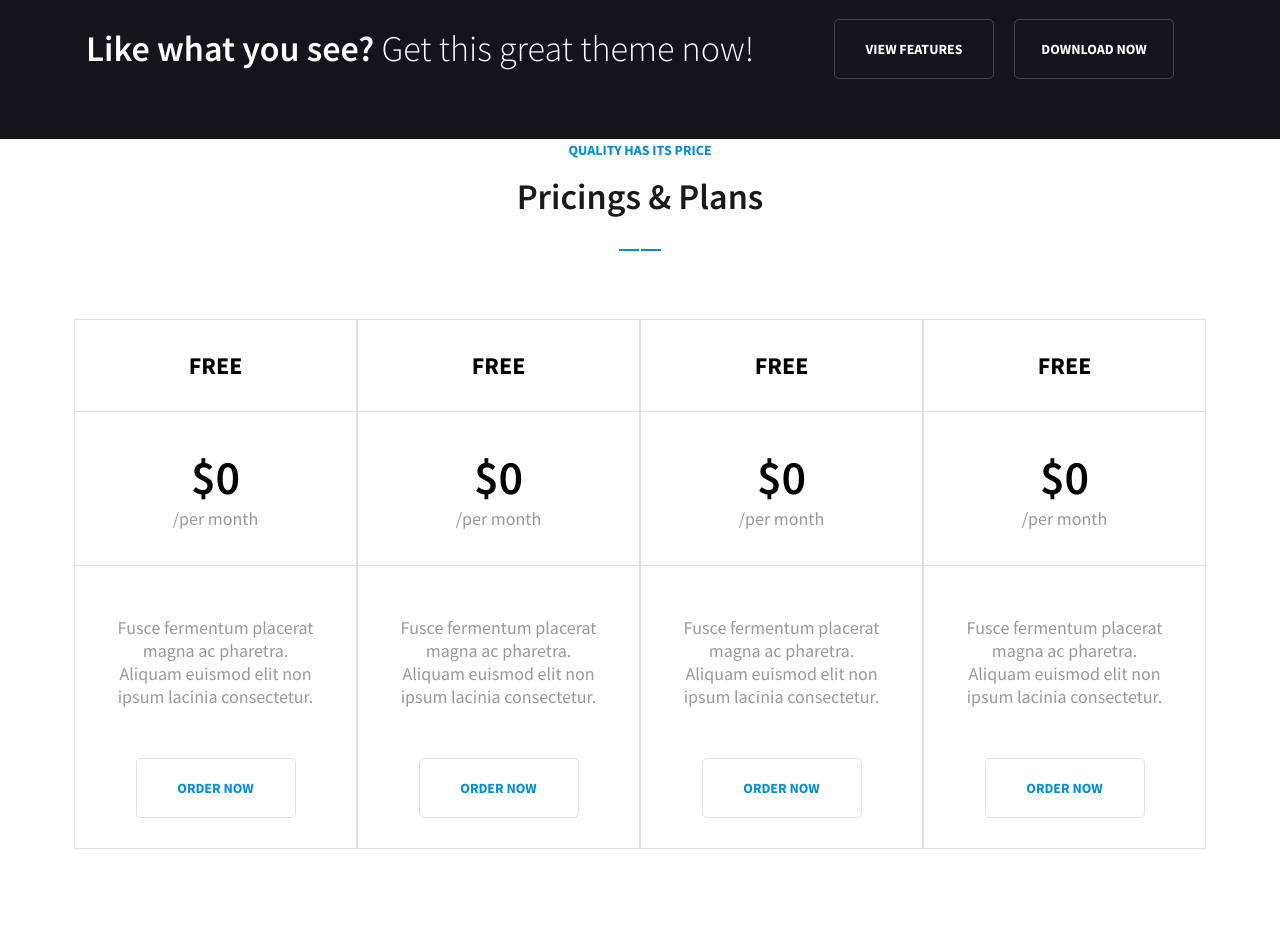
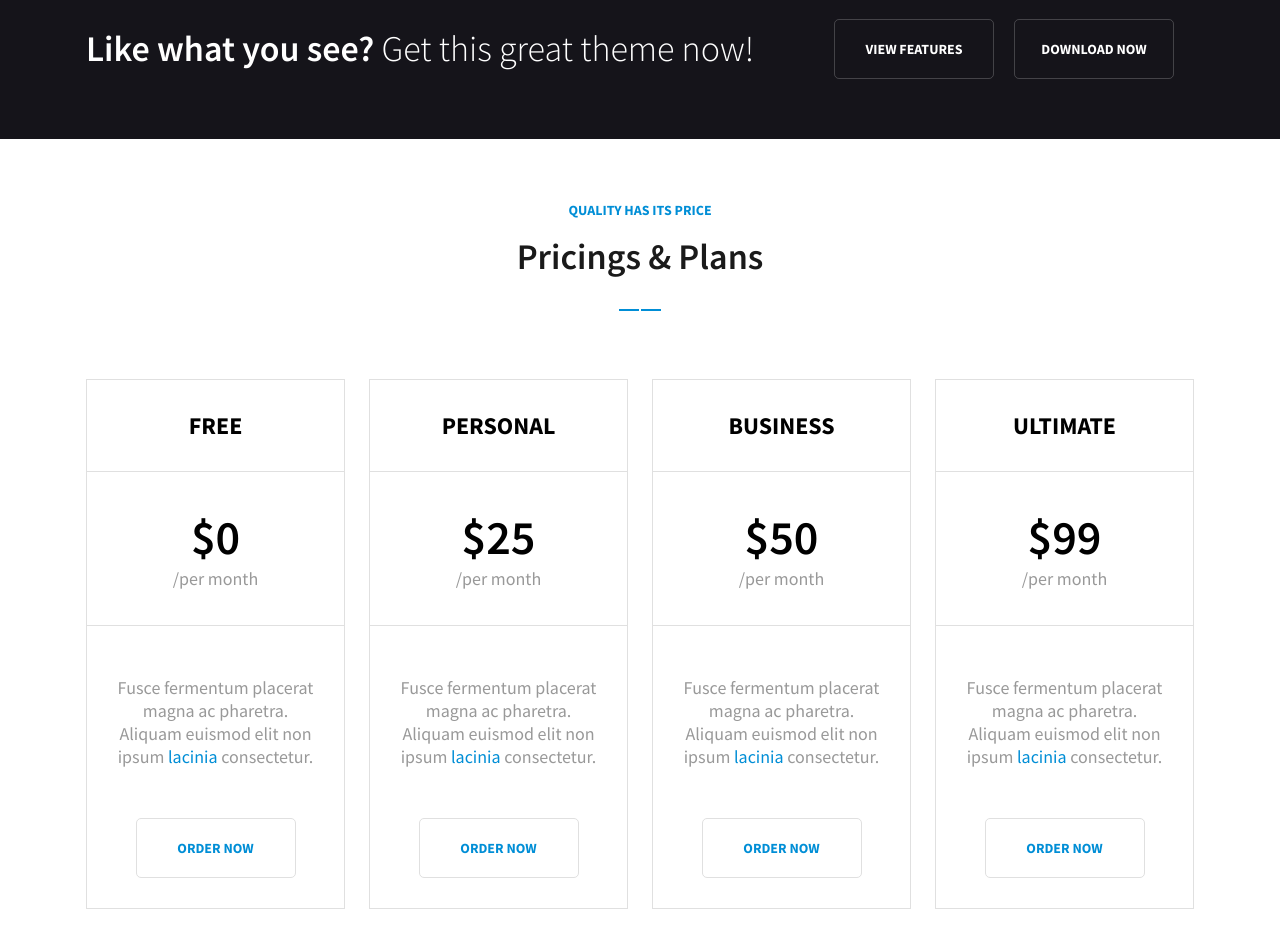
Before and after one commit to nnishim/control_02, a website: page index.html in a window 1280 px wide. Shown: the part 3420-4367 px from the top of the page. Before the commit the page ends 4299 px from the top, so only its background shows below. Drawn offline with nearby package versions, Linux system fonts and the light colour scheme.

Commit message:
закончил price

```diff
--- a/index.html
+++ b/index.html
@@ -336,56 +336,64 @@
             <h1 class="pricing__title top-title price__title">Pricings & Plans</h1>
           </div>
           <div class="price__cards row">
-            <div class="col-sm-6 col-lg-3 price__card">
+            <div class="col-md-6 col-lg-3">
+              <div class="price__card">
                 <div class="price__card-name">Free</div>
                 <div class="price__card-price">
                   <h2 class="price__card-pricing">$0</h2>
                   <span class="price__card-term">/per month</span>
                 </div>
                 <div class="price__card-info">
-                <p class="price__card-text">Fusce fermentum placerat magna ac pharetra. Aliquam euismod elit non ipsum lacinia consectetur.</p>
+                  <p class="price__card-text">Fusce fermentum placerat magna ac pharetra. Aliquam euismod elit non ipsum <span class="price__card-span">lacinia</span> consectetur.</p>
                 </div>
                 <div class="price__card-button">
                   <a href="#" class="price__card-btn">Order now</a>
                 </div>
               </div>
-            <div class="col-sm-6 col-lg-3 price__card">
-              <div class="price__card-name">Free</div>
+            </div>
+            <div class="col-md-6 col-lg-3">
+              <div class="price__card">
+                <div class="price__card-name">Personal</div>
                 <div class="price__card-price">
-                <h2 class="price__card-pricing">$0</h2>
+                  <h2 class="price__card-pricing">$25</h2>
                   <span class="price__card-term">/per month</span>
                 </div>
                 <div class="price__card-info">
-                <p class="price__card-text">Fusce fermentum placerat magna ac pharetra. Aliquam euismod elit non ipsum lacinia consectetur.</p>
+                  <p class="price__card-text">Fusce fermentum placerat magna ac pharetra. Aliquam euismod elit non ipsum <span class="price__card-span">lacinia</span> consectetur.</p>
                 </div>
                 <div class="price__card-button">
                   <a href="#" class="price__card-btn">Order now</a>
                 </div>
               </div>
-            <div class="col-sm-6 col-lg-3 price__card">
-              <div class="price__card-name">Free</div>
+            </div>
+            <div class="col-md-6 col-lg-3">
+              <div class="price__card">
+                <div class="price__card-name">Business</div>
                 <div class="price__card-price">
-                <h2 class="price__card-pricing">$0</h2>
+                  <h2 class="price__card-pricing">$50</h2>
                   <span class="price__card-term">/per month</span>
                 </div>
                 <div class="price__card-info">
-                <p class="price__card-text">Fusce fermentum placerat magna ac pharetra. Aliquam euismod elit non ipsum lacinia consectetur.</p>
+                  <p class="price__card-text">Fusce fermentum placerat magna ac pharetra. Aliquam euismod elit non ipsum <span class="price__card-span">lacinia</span> consectetur.</p>
                 </div>
                 <div class="price__card-button">
                   <a href="#" class="price__card-btn">Order now</a>
                 </div>
               </div>
-            <div class="col-sm-6 col-lg-3 price__card">
-              <div class="price__card-name">Free</div>
+            </div>
+            <div class="col-md-6 col-lg-3">
+              <div class="price__card">
+                <div class="price__card-name">Ultimate</div>
                 <div class="price__card-price">
-                <h2 class="price__card-pricing">$0</h2>
+                  <h2 class="price__card-pricing">$99</h2>
                   <span class="price__card-term">/per month</span>
                 </div>
                 <div class="price__card-info">
-                <p class="price__card-text">Fusce fermentum placerat magna ac pharetra. Aliquam euismod elit non ipsum lacinia consectetur.</p>
+                  <p class="price__card-text">Fusce fermentum placerat magna ac pharetra. Aliquam euismod elit non ipsum <span class="price__card-span">lacinia</span> consectetur.</p>
                 </div>
                 <div class="price__card-button">
                   <a href="#" class="price__card-btn">Order now</a>
+                </div>
               </div>
             </div>
           </div>
--- a/scss/adaptive.scss
+++ b/scss/adaptive.scss
@@ -67,6 +67,9 @@
 			margin-bottom: 20px;
 		}
 	}
+	.carousel-indicators{
+		margin-bottom: -170px;
+	}
 	.pricing{
 		&-carousel{
 			&__item{
--- a/scss/style.scss
+++ b/scss/style.scss
@@ -361,7 +361,7 @@ $text-gray: #999;
 	}
 }
 .carousel-indicators{
-	margin-bottom: -170px;
+	margin-bottom: -55px;
 }
 .carousel-indicators [data-bs-target]{
 	border-radius: 50%;
@@ -386,15 +386,26 @@ $text-gray: #999;
 	}
 }
 .price{
+	padding: 60px 0;
 	&__title{
 		color: $text-black;
 	}
 	&__card{
+		max-width: 270px;
 		margin: 0 auto;
 		text-align: center;
 		border: 1px solid #e0e0e0;
 		padding: 1.875rem 0;
 		margin-bottom: 30px;
+		transition: .5s ease-in-out;
+		cursor: pointer;
+		&:hover .price__card-price{
+			background: $blue;
+			color: #fff;
+		}
+		&:hover .price__card-term{
+			color: #fff;
+		}
 		&-name{
 			padding-bottom: 1.875rem;
 			text-transform: uppercase;
@@ -403,6 +414,7 @@ $text-gray: #999;
 			border-bottom: 1px solid #e0e0e0;
 		}
 		&-price{
+			transition: .5s ease-in-out;
 			padding: 35px 0;
 			border-bottom: 1px solid #e0e0e0;
 		}
@@ -414,6 +426,7 @@ $text-gray: #999;
 			font-size: 18px;
 			font-weight: 400;
 			color: $text-gray;
+			transition: .5s ease-in-out;
 		}
 		&-info{
 			padding: 50px 0;
@@ -424,6 +437,9 @@ $text-gray: #999;
 			font-weight: 400;
 			color: $text-gray;
 			margin: 0 auto;
+		}
+		&-span{
+			color: $blue;
 		}
 		&-btn{
 			padding: 20px 0;
```
Also changed, not shown: css/adaptive.css, css/style.css, 2 other files. Lines whose indentation alone changed are shown as unchanged.
